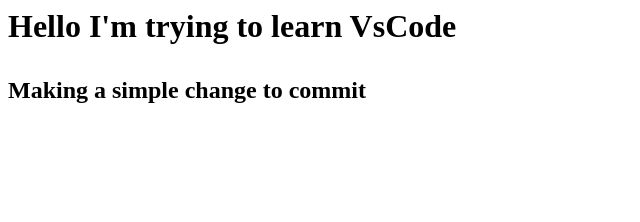
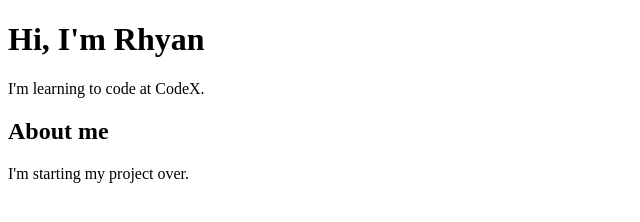
Before and after one commit to BabySodaCodex/week1checkpoint-new, a plain HTML site: page index.html in a window 1280 px wide. Shown: the whole page, without its empty margins (0-640 px from the left). Drawn offline with Linux system fonts and the light colour scheme.

Commit message:
add about me section

```diff
--- a/index.html
+++ b/index.html
@@ -1,6 +1,12 @@
-<h1>
-    <p>Hello I'm trying to learn VsCode</p>
-</h1>
-<h2>
-    <p> Making a simple change to commit</p>
-</h2>
+<!DOCTYPE html>
+<html>
+  <head>
+    <title>Week 1 Checkpoint</title>
+  </head>
+  <body>
+    <h1>Hi, I'm Rhyan</h1>
+    <p>I'm learning to code at CodeX.</p>
+    <h2>About me</h2>
+    <p>I'm starting my project over.</p>
+  </body>
+</html>
```
